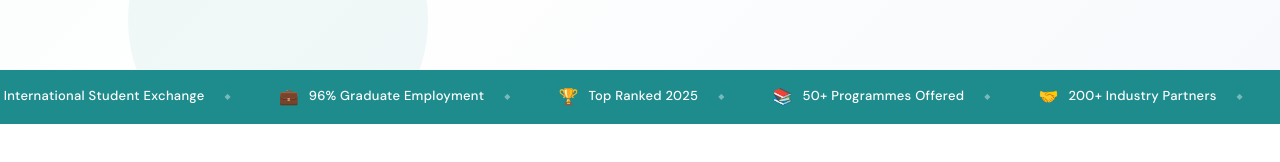
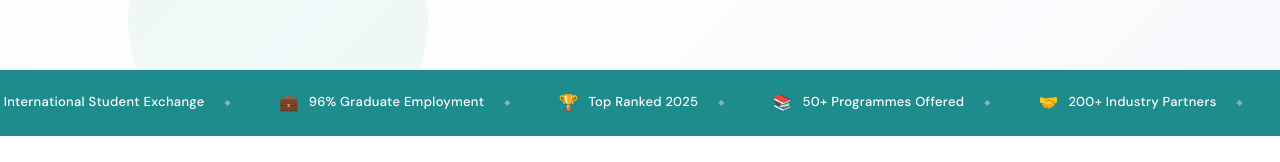
Before and after one commit to rahulc65/aashrayam, a React (Create React App) app in the folder client/: page / in a window 1280 px wide. Shown: the part 790-952 px from the top of the page. Built offline with nearby package versions, Linux system fonts and the light colour scheme; no server answers.

Commit message:
Update Strip.css

```diff
--- a/client/src/components/frontend/Strip.css
+++ b/client/src/components/frontend/Strip.css
@@ -1,6 +1,6 @@
 .strip {
   background: var(--teal); color: white;
-  overflow: hidden; padding: 14px 0;
+  overflow: hidden; padding: 20px 0;
 }
 
 .strip__track {
```
